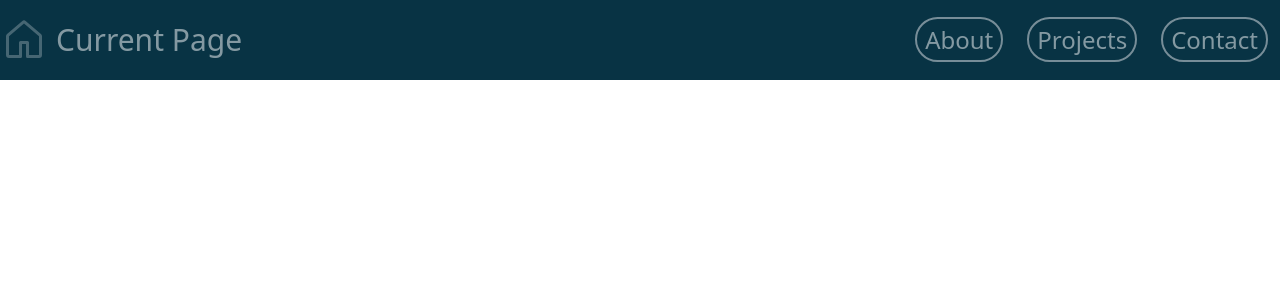
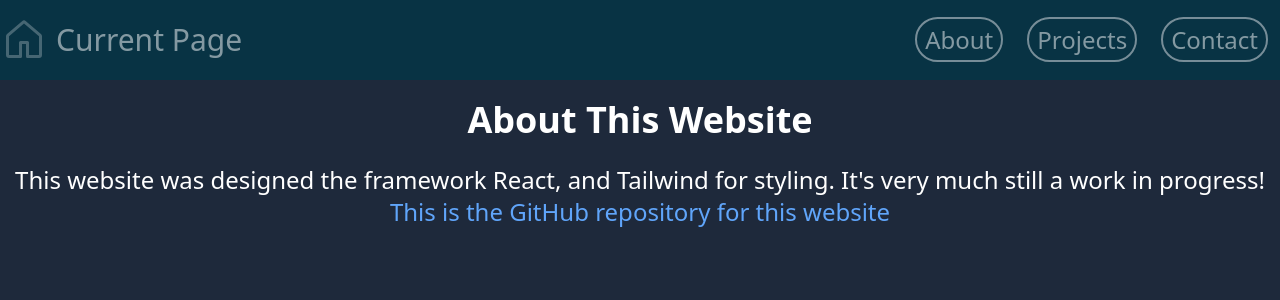
Before and after one commit to leviMinch/portfolio, a React (Create React App) app: page /about in a window 1280 px wide. Shown: the top 300 px of the page. Built offline with nearby package versions, Linux system fonts and the light colour scheme.

Commit message:
barebones of about section, added link for budgeting prototype

```diff
--- a/src/components/pages/About.jsx
+++ b/src/components/pages/About.jsx
@@ -2,7 +2,11 @@ import React from 'react'
 
 const About = () => {
   return (
-    <div>About</div>
+    <div className='bg-slate-800 min-h-screen text-white mt-20 pt-5 flex flex-col'>
+      <h1 className='text-4xl font-bold text-center mb-6'>About This Website</h1>
+      <p className='text-center text-2xl'>This website was designed the framework React, and Tailwind for styling. It's very much still a work in progress!</p>
+      <a href="https://github.com/leviMinch/portfolio" target="_blank" className='text-center text-2xl text-blue-400'>This is the GitHub repository for this website</a>
+    </div>
   )
 }
 
--- a/src/components/pages/Contact.jsx
+++ b/src/components/pages/Contact.jsx
@@ -4,7 +4,7 @@ const Contact = () => {
   return (
     <div className='bg-slate-800 min-h-screen text-white mt-20 pt-5'>
       <h1 className='text-4xl font-bold text-center mb-6'>Contact Information</h1>
-      <address className='text-2xl text-center mb-6 font-normal'>Please reach out to me on <a href="mailto:leviminch.work@gmail.com" className='text-blue-400'>email</a>, from there we can more to any other preffered means of communicaiton</address>
+      <address className='text-2xl text-center mb-6 font-normal'>Please reach out to me on <a href="mailto:leviminch.work@gmail.com" className='text-blue-400'>email</a> or <a href="https://www.linkedin.com/in/levi-minch/" className="text-blue-400" target="_blank"> Linkedin</a>, from there we can move to any other preffered means of communicaiton</address>
     </div>
   )
 }
--- a/src/components/pages/Projects.jsx
+++ b/src/components/pages/Projects.jsx
@@ -17,7 +17,7 @@ const Projects = () => {
                 </p>
             </div>
         </li>
-        <li className="group flex flex-col items-center border-4 bg-slate-600 py-6 px-2 rounded-3xl shadow-xl max-w-md hover:border-blue-400 hover:max-w-xl transition-all duration-300 relative overflow-hidden">
+        <a href="https://www.youtube.com/watch?v=VmFz6sOiWhc&t=13s" target="_blank" className="group flex flex-col items-center border-4 bg-slate-600 py-6 px-2 rounded-3xl shadow-xl max-w-md hover:border-blue-400 hover:max-w-xl transition-all duration-300 relative overflow-hidden">
             <img src={FinanceLogo} alt="FinanceApp" class="w-2/3 mb-6 group-hover:w-full transition-all duration-400"/>
             <h3 className="text-2xl text-center group-hover:text-4xl transition-all duration-400">
                 Budgeting App Prototype for Students
@@ -25,7 +25,7 @@ const Projects = () => {
             <div className="text-center text-xl absolute inset-0 bg-black bg-opacity-50 flex items-center justify-center opacity-0 group-hover:opacity-100 transition-opacity duration-300">
                 <p>A in-depth look into a prototype app for a budgeting app. Designed by myself and others.</p>
             </div>
-        </li>
+        </a>
       </ul>
     </div>
   )
```
Also changed, not shown: src/components/projects/Pytorch.jsx (renamed from src/components/projects/Pytorch..jsx).
